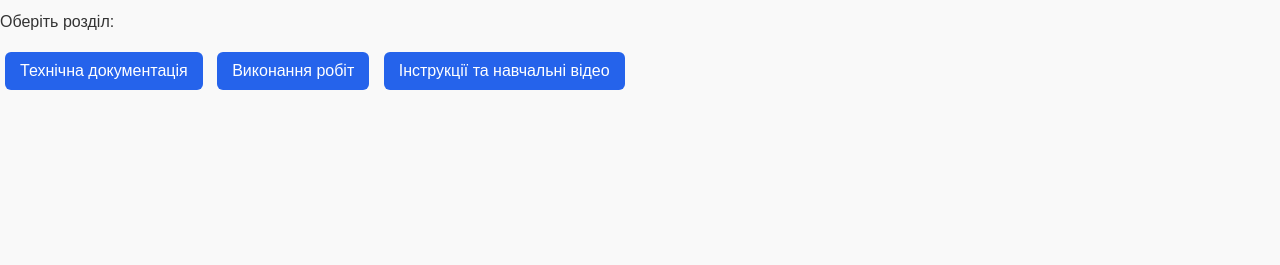
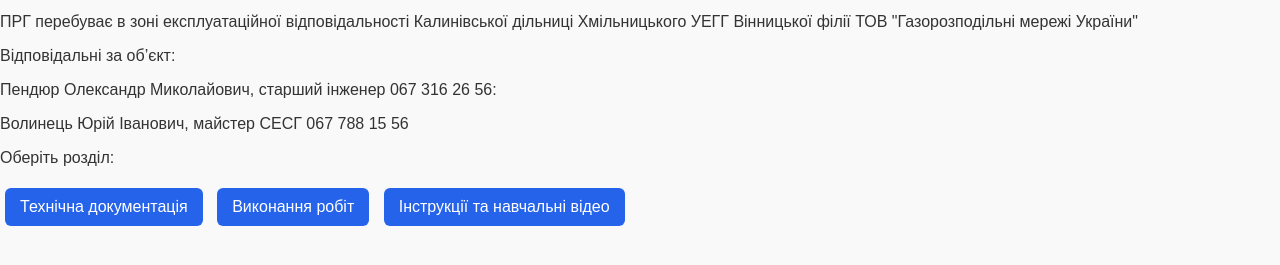
Before and after one commit to naftogazkozyatyn-maker/smart, a website: page service.html in a window 1280 px wide. Shown: the part 109-374 px from the top of the page. Drawn offline with Linux system fonts and the light colour scheme.

Commit message:
Update service.html

```diff
--- a/service.html
+++ b/service.html
@@ -56,6 +56,11 @@
 
   <main>
   <h1>Сервісна сторінка</h1>
+    <p>ПРГ перебуває в зоні експлуатаційної відповідальності Калинівської дільниці Хмільницького УЕГГ Вінницької філії ТОВ "Газорозподільні мережі України"</p>
+    <p>Відповідальні за об’єкт:</p>
+    <p>Пендюр Олександр Миколайович, старший інженер 067 316 26 56:</p>
+    <p>Волинець Юрій Іванович, майстер СЕСГ 067 788 15 56</p>
+
      <p>Оберіть розділ:</p>
     <div class="works-links">
     <a href="documentation.html" class="btn">Технічна документація</a>
```
